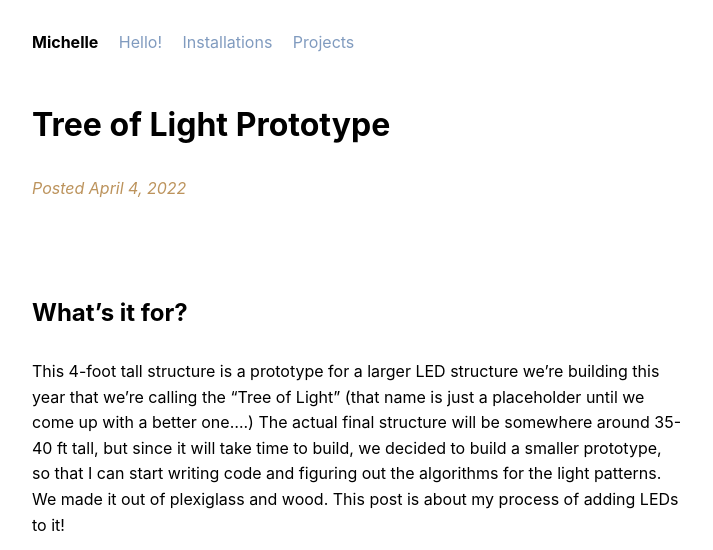
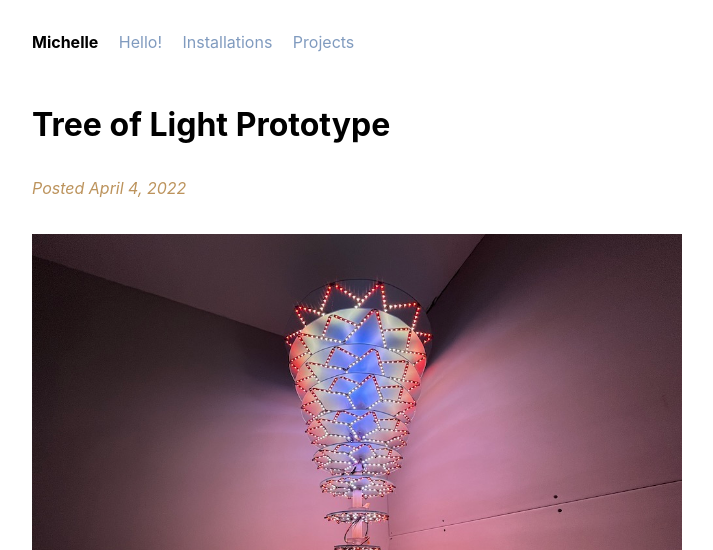
Before and after one commit to michellesh/michellesh, a Jekyll site: the page built from _projects/2022-04-04-tree-of-light-prototype.md, in a window 1280 px wide. Shown: the top 550 px of the page, without its empty margins (283-996 px from the left). Built offline with Jekyll 4.4.1, drawn with Linux system fonts in a browser that asks for light colours; grey boxes are pictures that could not be loaded.

Commit message:
Add a photo to tree of light project showing radial gradient

```diff
--- a/_projects/2022-04-04-tree-of-light-prototype.md
+++ b/_projects/2022-04-04-tree-of-light-prototype.md
@@ -16,7 +16,10 @@ images:
   soldering-glueing-2: /assets/images/tree-of-light-prototype/soldering-glueing-2.jpg
   prototype-lit-up-2: /assets/images/tree-of-light-prototype/prototype-lit-up-2.jpg
   prototype-lit-up-1: /assets/images/tree-of-light-prototype/prototype-lit-up-1.jpg
+  radial-gradient: /assets/images/tree-of-light-prototype/tree-of-light-radial-gradient.jpg
 ---
+
+![Tree of light radial gradient]({{ page.images.radial-gradient | relative_url }}){:class="fit-image"}
 
 ## What's it for?
 
```
Also changed, not shown: assets/images/tree-of-light-prototype/tree-of-light-radial-gradient.jpg (added).
